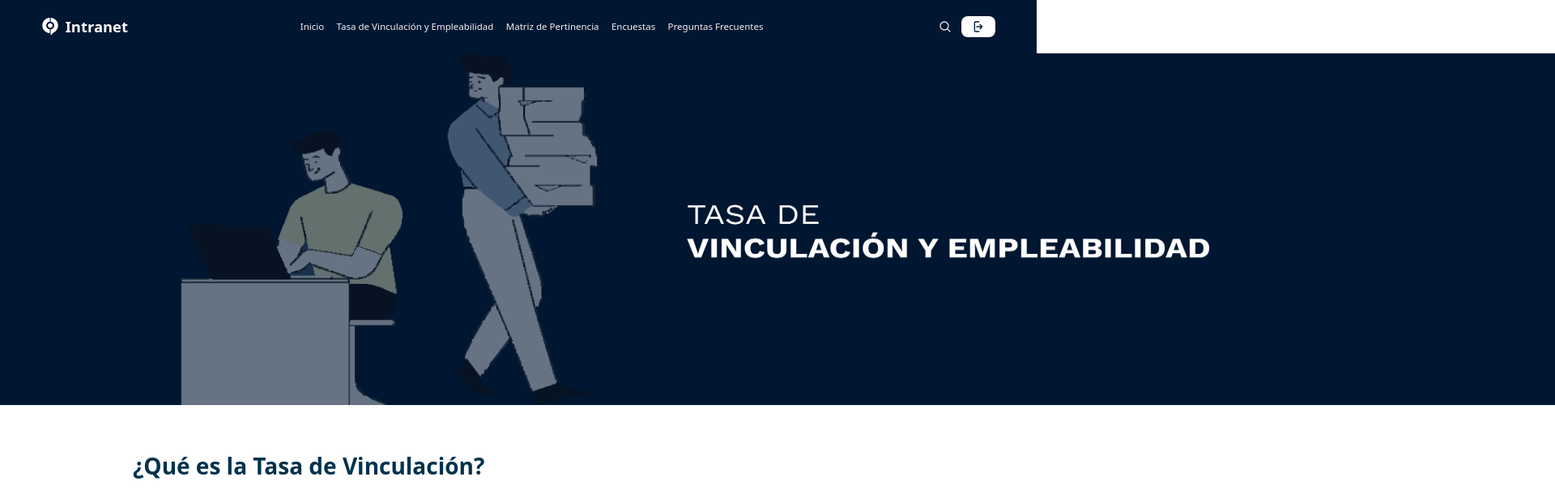
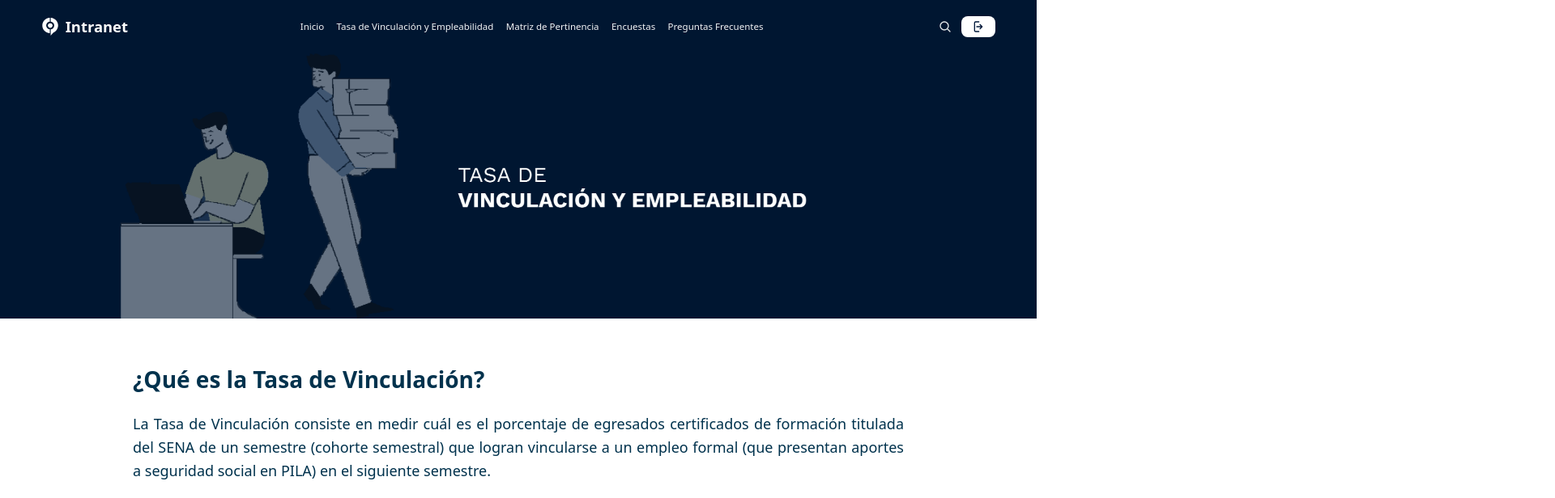
Before and after one commit to mateo2002xd1/proyectoOLO, a Next.js app in the folder intranet/: page /tasa in a window 1280 px wide. Shown: the top 616 px of the page at 81% size, 1920 px wide, since content can reach past the window. Built offline with nearby package versions, Linux system fonts and the light colour scheme.

Commit message:
vista de tasa de vinvulacion y empleabilidad lista

```diff
--- a/intranet/app/globals.css
+++ b/intranet/app/globals.css
@@ -2795,7 +2795,7 @@ input {
   color: #00324D;
   font-size: 1rem;
   line-height: 1.6;
-  text-align: left;
+  text-align: justify;
   margin-bottom: 2rem;
 }
 
@@ -2818,6 +2818,11 @@ input {
   height: auto;
   border-radius: 0.75rem;
   object-fit: contain;
+}
+.tasabanner-image {
+  width: 100%;
+  height: auto;
+
 }
 
 .tasa-dashboard-wrapper {
--- a/intranet/app/layout.tsx
+++ b/intranet/app/layout.tsx
@@ -14,7 +14,7 @@ const geistMono = Geist_Mono({
 
 export const metadata: Metadata = {
   title: "Intranet | Observatorio Laboral y Ocupacional SENA",
-  description: "Panel de administración y edición del Observatorio Laboral y Ocupacional - SENA",
+  description: "Información restringida para publico interno del Observatorio Laboral y Ocupacional - SENA",
   icons: {
     icon: "/assets/svg/favicon.svg",
   },
--- a/intranet/app/tasa/page.tsx
+++ b/intranet/app/tasa/page.tsx
@@ -1,6 +1,6 @@
 import Image from "next/image";
 import { IntranetTopbar } from "@/lib/blocks/IntranetTopbar";
-import { Footer } from "@/lib/blocks/Footer";
+import { IntranetFooter } from "@/lib/blocks/IntranetFooter";
 
 export default function TasaPage() {
     return (
@@ -17,7 +17,7 @@ export default function TasaPage() {
                         alt="Banner Tasa de Vinculación y Empleabilidad"
                         width={1920}
                         height={435}
-                        className="w-full h-auto"
+                        className="tasabanner-image"
                         priority
                     />
                 </div>
@@ -85,7 +85,7 @@ export default function TasaPage() {
                         <div className="tasa-iframe-wrapper">
                             <iframe
                                 title="Dashboard OLO - Vinculación"
-                                src="https://app.powerbi.com/view?r=eyJrIjoiMWIxNWMwYjItNzdhZS00ZGE1LWExMDktYzZhOTgwNjZkNTZmIiwidCI6ImNiYzJjMzgxLTJmMmUtNGQ5My05MWQxLTUwNmM5MzE2YWNlNyIsImMiOjR9&pageName=ReportSection3"
+                                src="https://app.powerbi.com/view?r=eyJrIjoiMWIxNWMwYjItNzdhZS00ZGE1LWExMDktYzZhOTgwNjZkNTZmIiwidCI6ImNiYzJjMzgxLTJmMmUtNGQ5My05MWQxLTUwNmM5MzE2YWNlNyIsImMiOjR9&pageName=ReportSection"
                                 allowFullScreen={true}
                                 className="tasa-iframe"
                             ></iframe>
@@ -115,7 +115,7 @@ export default function TasaPage() {
             </main>
 
             <div className="w-full mt-auto">
-                <Footer block={{ id: 'footer-1', type: 'Footer' } as any} />
+                <IntranetFooter block={{ id: 'footer-1', type: 'IntranetFooter' } as any} />
             </div>
         </div>
     );
```
